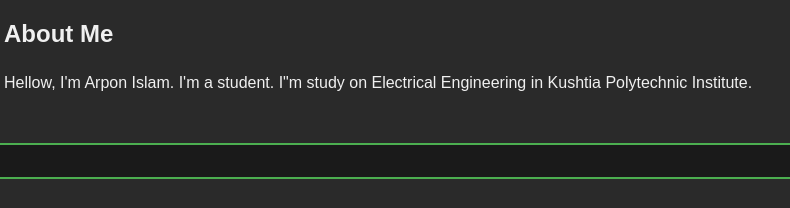
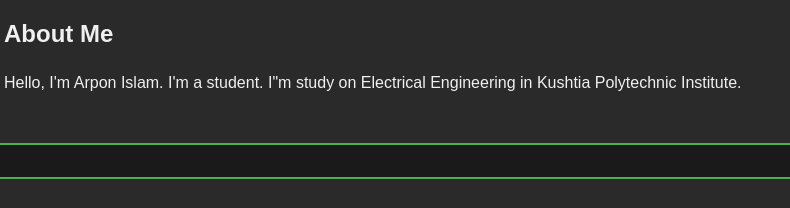
Before and after one commit to Arpon90/Arpon_Islam, a plain HTML site: page index.html in a window 1280 px wide. Shown: the part 491-699 px from the top of the page, 38-828 px from the left. Drawn offline with Linux system fonts and the light colour scheme; a script that the page names is missing.

Commit message:
Update index.html

```diff
--- a/index.html
+++ b/index.html
@@ -155,7 +155,7 @@
 
     <section id="about">
         <h2>About Me</h2>
-        <p>Hellow, I'm Arpon Islam. I'm a student. I"m study on Electrical Engineering in Kushtia Polytechnic Institute.</p>
+        <p>Hello, I'm Arpon Islam. I'm a student. I"m study on Electrical Engineering in Kushtia Polytechnic Institute.</p>
     </section>
 
     <section id="portfolio">
```
